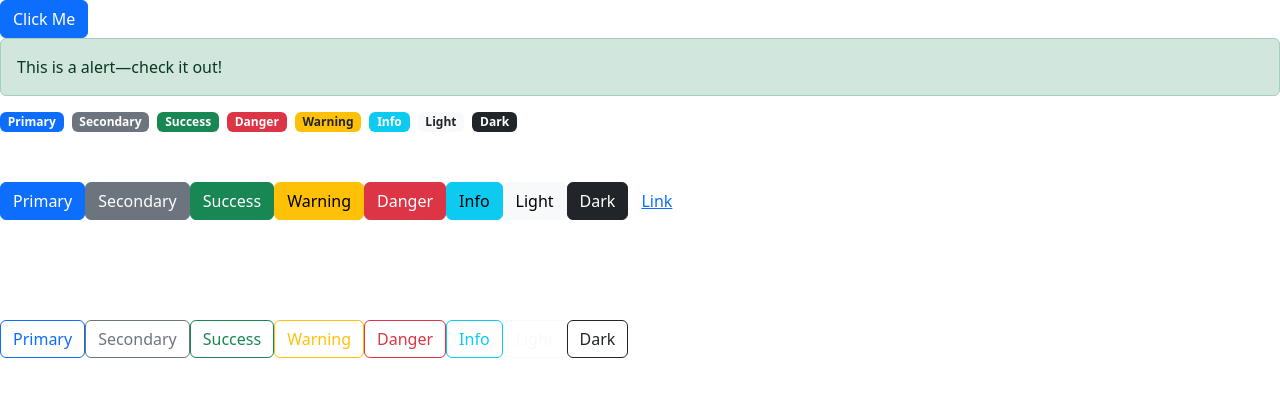
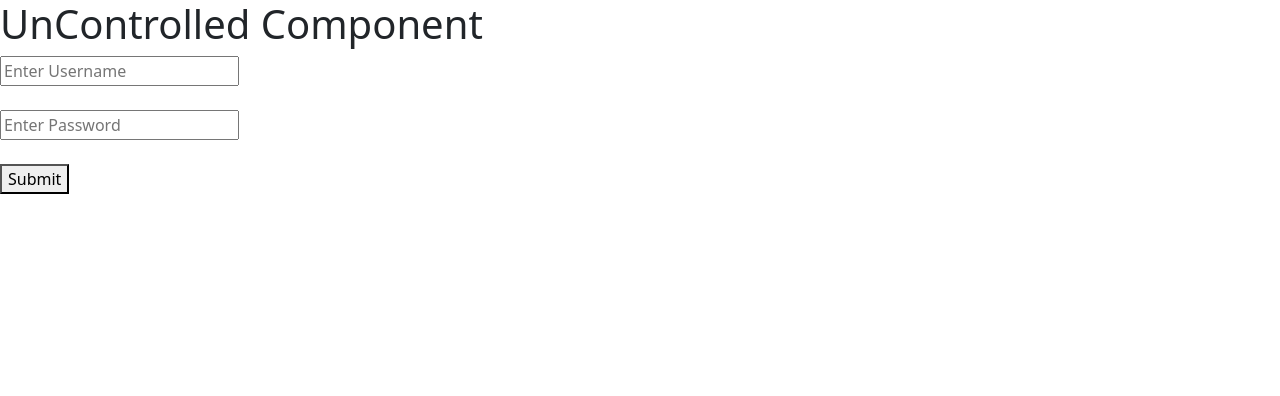
Before and after one commit to Hiii111/-react-code, a React (Vite) app: page / in a window 1280 px wide. Shown: the top 396 px of the page. Built offline with nearby package versions, Linux system fonts and the light colour scheme.

Commit message:
uncontrolled

```diff
--- a/src/App.jsx
+++ b/src/App.jsx
@@ -116,11 +116,12 @@ import Card from "./Card";
 import NestedLoop from "./NestedLoop";
 import ExternalCss from "./externalCss";
 import ReactBootstrap from "./ReactBootrap";
+import UncontrolledComponent from "./uncontrolledComponent";
 
 function App(){
   return(
     <div>
-      <ReactBootstrap/>
+      <UncontrolledComponent />
     </div>
   )
 }
--- /dev/null
+++ b/src/UncontrolledComponent.jsx
@@ -0,0 +1,37 @@
+import React from 'react';
+
+export default function UncontrolledComponent() {
+  const handleSubmit = (event) => {
+    event.preventDefault(); // Stop page reload
+
+    const username = document.querySelector("#username").value;
+    const password = document.querySelector("#password").value;
+
+      document.getElementById("output").innerText = `Username: ${username} | Password: ${password}`;
+  };
+
+  return (
+    <div>
+      <h1>UnControlled Component</h1>
+      <form onSubmit={handleSubmit}>
+        <input
+          type="text"
+          name="username"
+          id="username"
+          placeholder="Enter Username"
+        />
+        <br /><br />
+        <input
+          type="password"
+          name="password"
+          id="password"
+          placeholder="Enter Password"
+        />
+        <br /><br />
+        <button type="submit">Submit</button>
+      </form>
+
+      <h1 id='output'></h1>
+    </div>
+  );
+}
```
